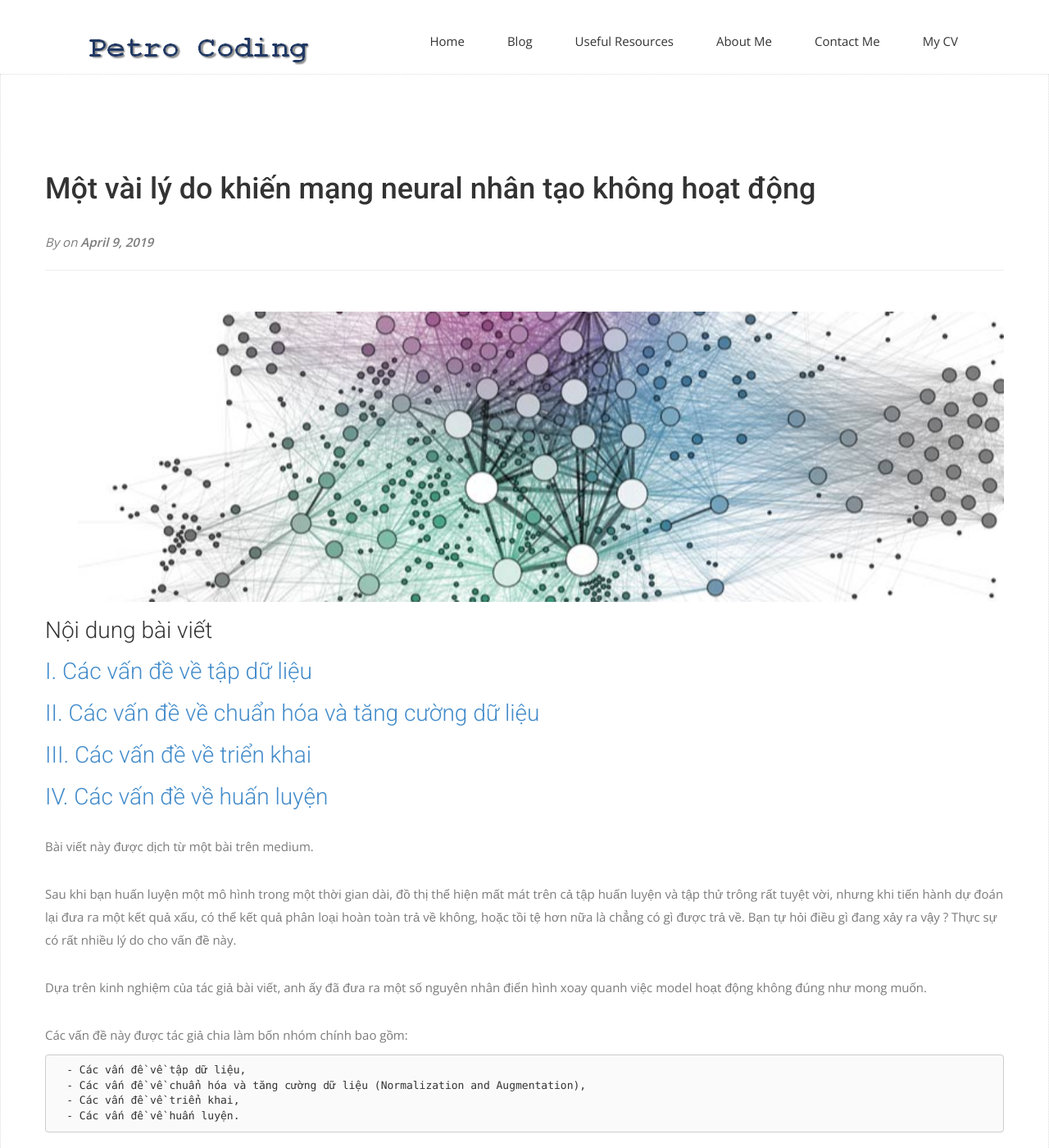
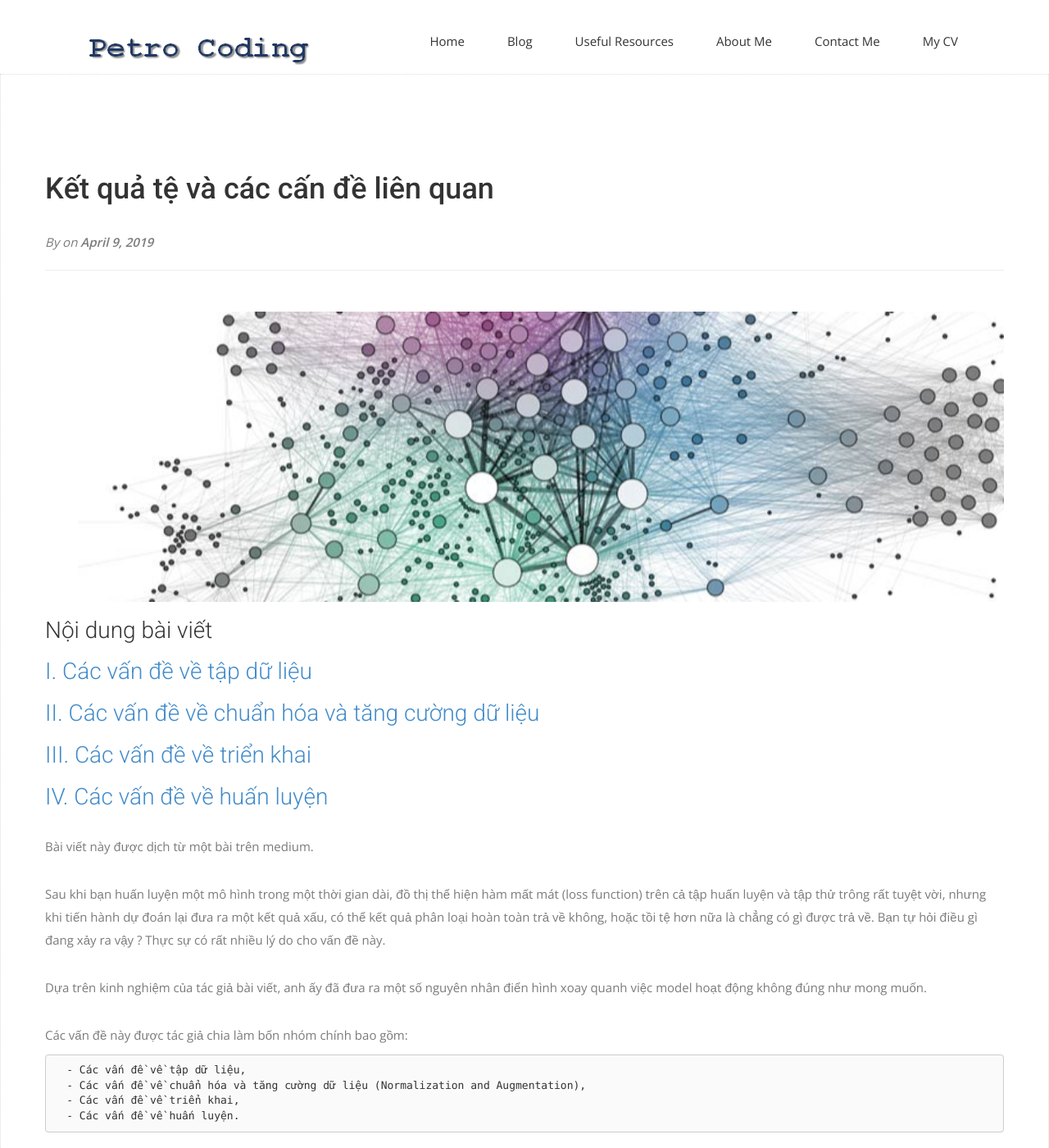
Before and after one commit to YanGBloG/superseded, a Jekyll site: the page built from _posts/2019-04-09-nn-stop-working.md, in a window 1280 px wide and 1400 px high. Shown: the whole window at 82% size. Built offline with Jekyll 4.4.1, drawn with Linux system fonts in a browser that asks for light colours; nearby versions of some CDN libraries; some web fonts are replaced; library files that are not in the unit come from our copies.

Commit message:
Update 2019-04-09-nn-stop-working.md

```diff
--- a/_posts/2019-04-09-nn-stop-working.md
+++ b/_posts/2019-04-09-nn-stop-working.md
@@ -1,6 +1,6 @@
 ---
 layout: post
-title: Một vài lý do khiến mạng neural nhân tạo không hoạt động
+title: Kết quả tệ và các cấn đề liên quan
 tags : [machine learning]
 ---
 
@@ -20,7 +20,7 @@ tags : [machine learning]
 
 Bài viết này được dịch từ một bài trên medium.
 
-Sau khi bạn huấn luyện một mô hình trong một thời gian dài, đồ thị thể hiện mất mát trên cả tập huấn luyện và tập thử trông rất tuyệt vời,
+Sau khi bạn huấn luyện một mô hình trong một thời gian dài, đồ thị thể hiện hàm mất mát (loss function) trên cả tập huấn luyện và tập thử trông rất tuyệt vời,
 nhưng khi tiến hành dự đoán lại đưa ra một kết quả xấu, có thể kết quả phân loại hoàn toàn trả về không, hoặc tồi tệ hơn nữa là
 chẳng có gì được trả về. Bạn tự hỏi điều gì đang xảy ra vậy ? Thực sự có rất nhiều lý do cho vấn đề này.
 
```
